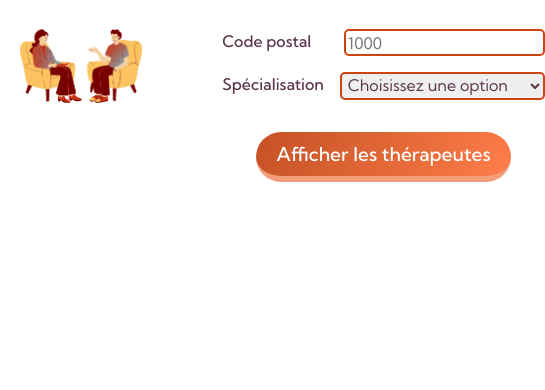
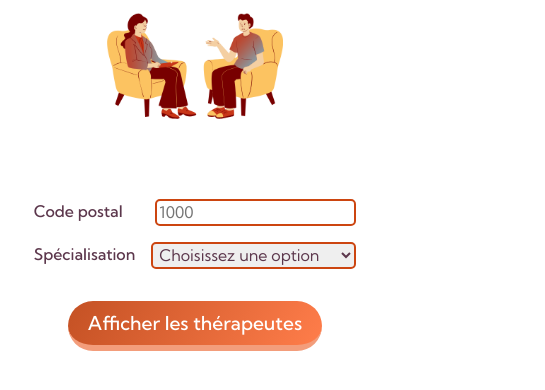
Before and after one commit to Pecorinow/Workshop_1, a plain HTML site: page HTML/page3.html in a window 390 px wide. Shown: the part 454-844 px from the top of the page, 545 px wide, since content can reach past the window. Drawn offline with nearby package versions, Linux system fonts and the light colour scheme.

Commit message:
Reponsive suite

```diff
--- a/HTML/page3.html
+++ b/HTML/page3.html
@@ -77,11 +77,10 @@
                         <button type="submit" id="btn-psys" class="btn"><span>Afficher les thérapeutes</span></button>
 
                     </form>
+                </div>
+            </div>
+            <div class="carte" id="carte">
 
-                    <div class="carte" id="carte">
-
-                    </div>
-                </div>
             </div>
         </section>
     </main>
--- a/Styles/global.css
+++ b/Styles/global.css
@@ -401,3 +401,13 @@ footer {
         }
     }
 }
+
+/**--------------------*/
+/** Mediaquery px : */
+/**--------------------*/
+
+@media (max-width:375px) {
+    header .buttons-mode-burger {
+        gap:8rem;
+    }
+}
--- a/Styles/page1.css
+++ b/Styles/page1.css
@@ -95,10 +95,6 @@ main {
                     left:8%;
                 }
             }
-
-
-
-
         }
     }
 
--- a/Styles/page3.css
+++ b/Styles/page3.css
@@ -45,7 +45,7 @@
             flex-direction: column;
             justify-content: space-between;
             align-items: center;
-            gap:2rem;
+            gap:2.5rem;
             padding-bottom: 2rem;
             width:100%;
 
@@ -93,14 +93,43 @@
 
             }
 
-            .carte {
-                width: 80%;
-                height: 400px;
-                margin-top: 20px;
-                border-radius: 10px;
+
+        }
+    }
+
+    .carte {
+        width: 90%;
+        height: 450px;
+        margin-top: 20px;
+        border-radius: 10px;
+    }
+}
+
+/**--------------------*/
+/** Mediaquery 959px : */
+/**--------------------*/
+
+@media (max-width:959px) {
+    .section-recherche-psys {
+        display: flex;
+        flex-direction: column;
+        justify-content: space-between;
+        align-items: center;
+        gap:1rem;
+        padding-bottom: 2rem;
+
+        .img-form-carte {
+            display: flex;
+            flex-direction: column;
+            justify-content: flex-start;
+            align-items: center;
+            gap: 5rem;
+            padding-bottom: 1rem;
+            width:100%;
+
+            img {
+            width:50%;
             }
         }
-
-
     }
 }
```
Also changed, not shown: Scripts/page2.js (+4 -4 lines), Styles/page2.css (+18 -2 lines), Brouillons/Hexagones-svg.svg (renamed from Hexagones-svg.svg), 10 other files.
